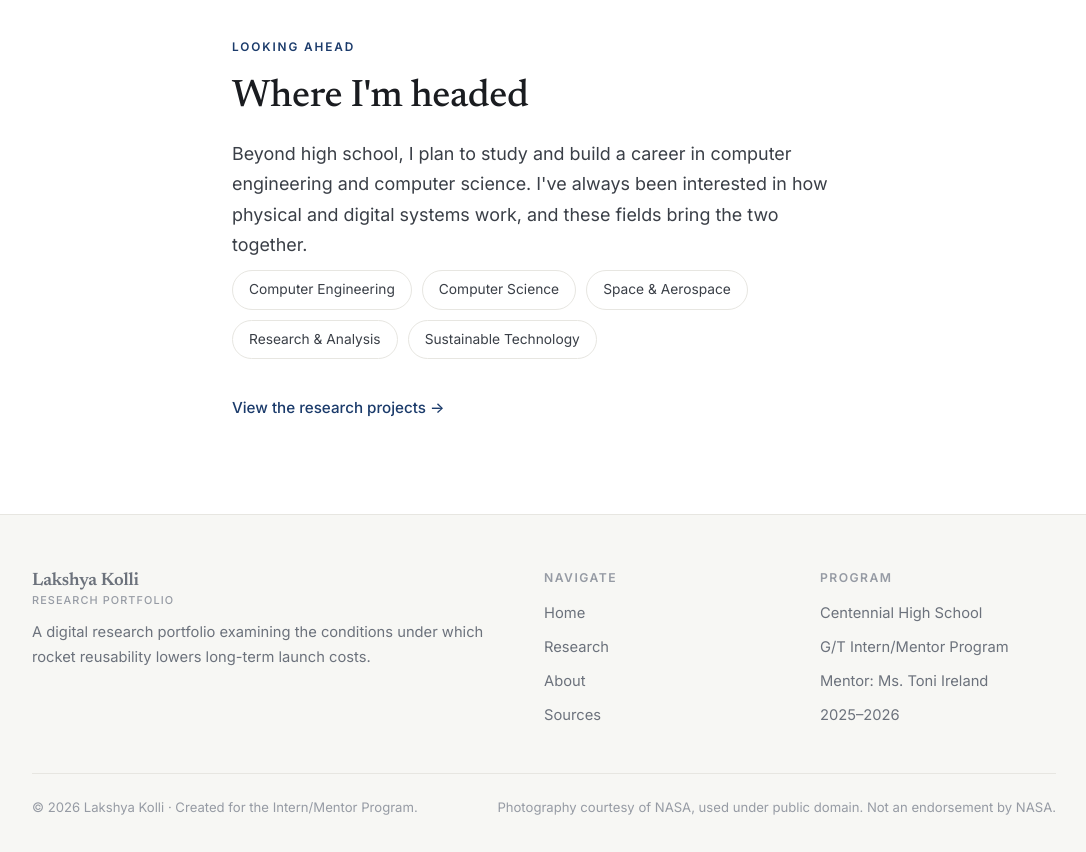
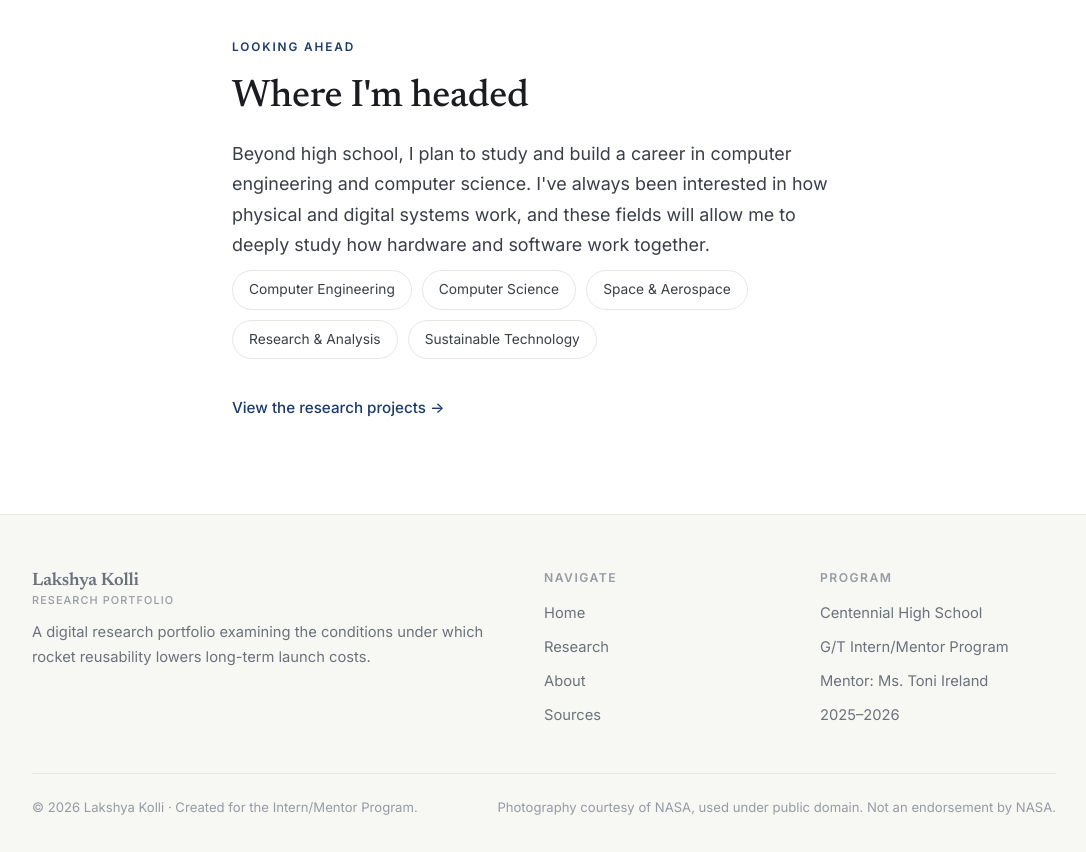
Before and after one commit to lakshyak09/I-M_Portfolio, a plain HTML site: page about.html in a window 1280 px wide. Shown: the part 1600-2452 px from the top of the page, without its empty margins (96-1182 px from the left). Drawn offline with Linux system fonts and the light colour scheme.

Commit message:
Add files via upload

```diff
--- a/about.html
+++ b/about.html
@@ -92,7 +92,7 @@
   <div class="wrap narrow reveal">
     <span class="eyebrow">Looking Ahead</span>
     <h2 class="section-title">Where I'm headed</h2>
-    <p class="section-lead">Beyond high school, I plan to study and build a career in computer engineering and computer science. I've always been interested in how physical and digital systems work, and these fields bring the two together.</p>
+    <p class="section-lead">Beyond high school, I plan to study and build a career in computer engineering and computer science. I've always been interested in how physical and digital systems work, and these fields will allow me to deeply study how hardware and software work together.</p>
     <div class="chips">
       <span class="chip">Computer Engineering</span>
       <span class="chip">Computer Science</span>
```
